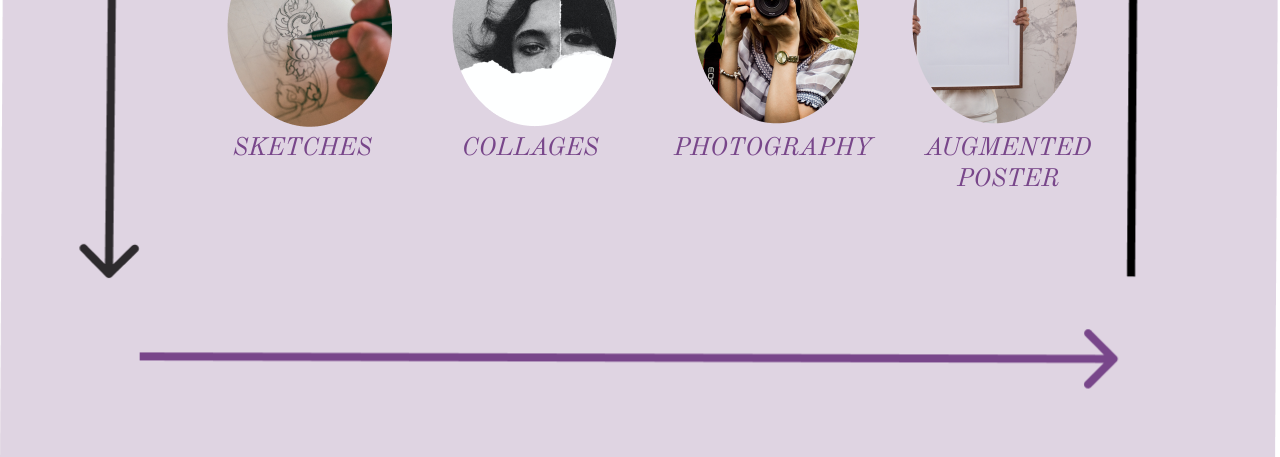
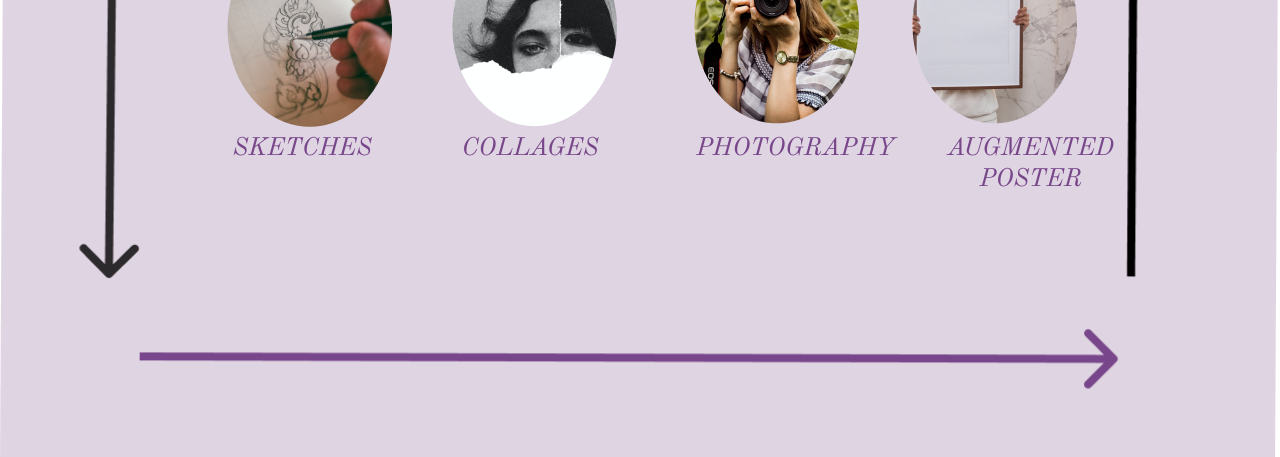
Before and after one commit to SHAMSEMARA/SHAMS, a plain HTML site: page gallery.html in a window 1280 px wide. Shown: the part 343-800 px from the top of the page. Drawn offline with nearby package versions, Linux system fonts and the light colour scheme.

Commit message:
Adjusted Code

```diff
--- a/gallery.css
+++ b/gallery.css
@@ -64,7 +64,7 @@ body{
     color: floralwhite;
 }
 #phto{
-    margin-left: 10%;
+    margin-left: 13%;
 }
 
 #phto:hover{
```
